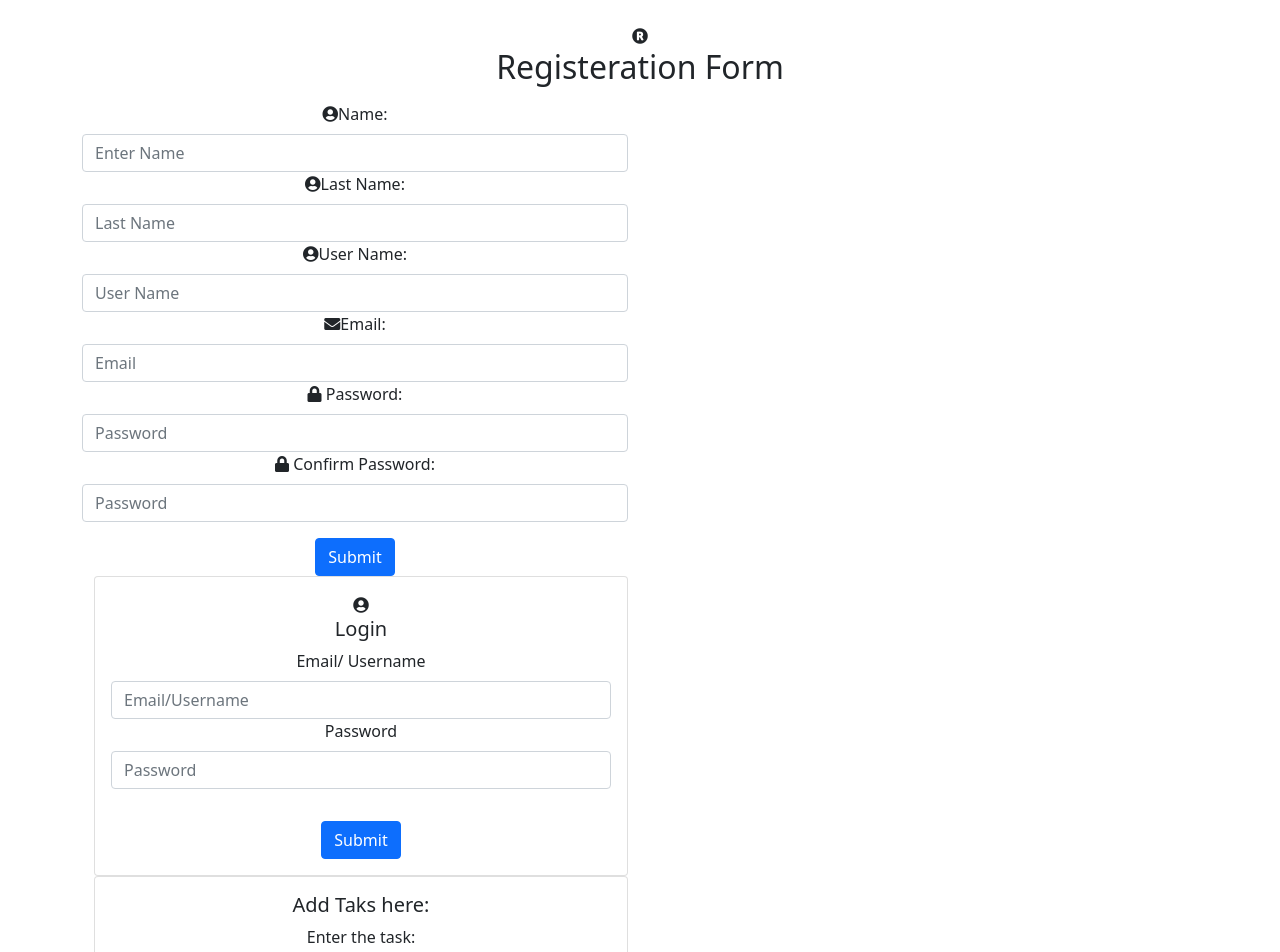
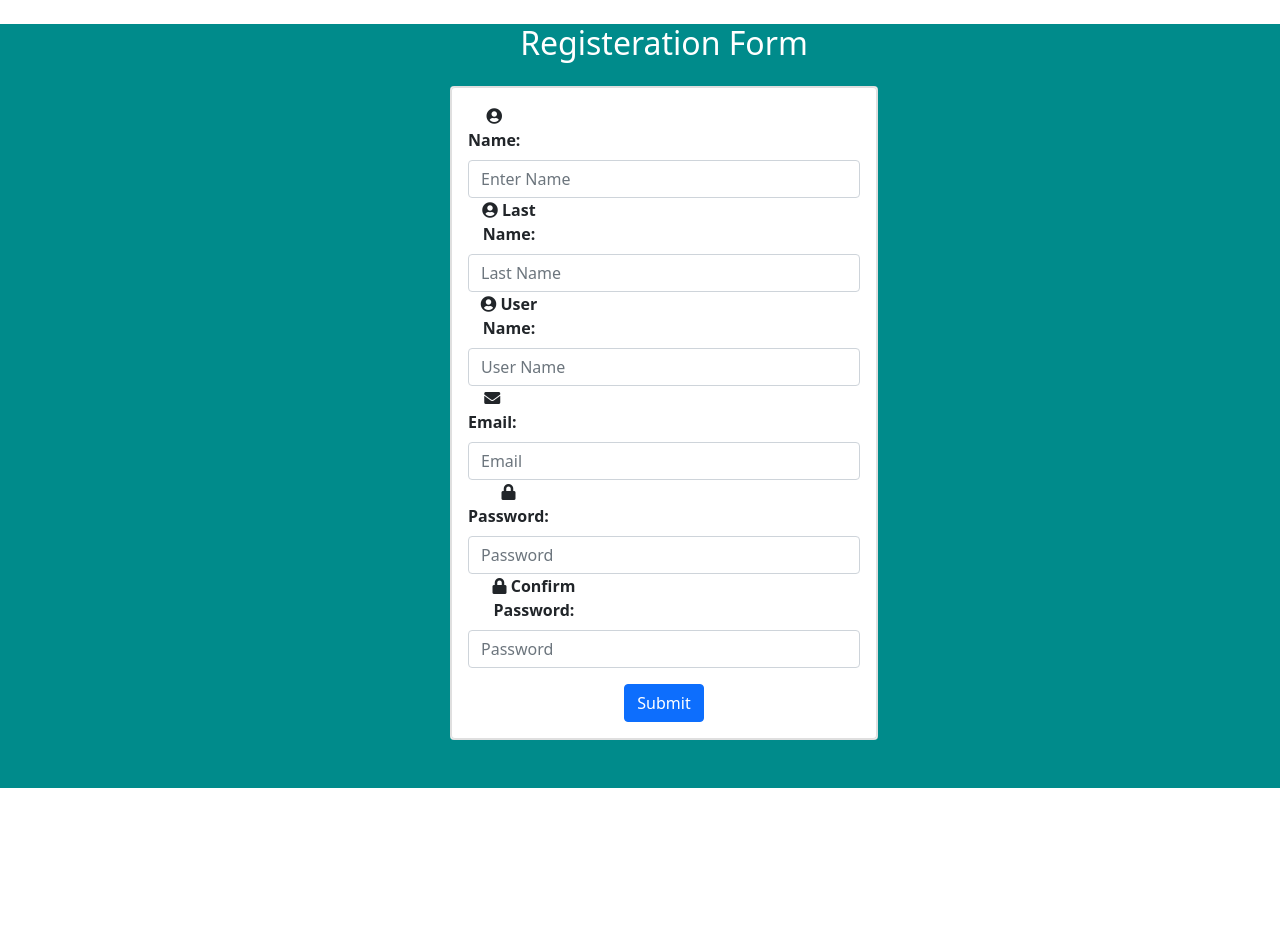
Before and after one commit to Mango-111/Todo-app-with-Registeration-and-Login-page, a React (Create React App) app: page / in a window 1280 px wide. Shown: the top 952 px of the page. After the commit the page ends 800 px from the top, so only its background shows below. Built offline with nearby package versions, Linux system fonts and the light colour scheme.

Commit message:
Added styling and functionality in todo page

```diff
--- a/src/App.js
+++ b/src/App.js
@@ -2,12 +2,17 @@ import './App.css';
 import Registeration from './components/Registeration';
 import Login from './components/Login'
 import Entry from './components/Entry'
+import { BrowserRouter as Router, Route, Switch } from 'react-router-dom';
 function App() {
   return (
     <div className="App">
-      <Registeration/>
-      <Login/>
-      <Entry/>
+      <Router>
+        <Switch>
+          <Route path="/" exact component={Registeration}/>
+          <Route path="/Login" exact component={Login} />
+          <Route path="/Entry" exact component={Entry} />
+        </Switch>
+      </Router>
     </div>
   );
 }
--- /dev/null
+++ b/src/components/Entry.css
@@ -0,0 +1,8 @@
+.align{margin-left:270px;}
+
+.label1{margin-right: 360px;font-weight: bold;}
+
+.label2{margin-right:400px;font-weight: bold;}
+
+.setBg{background-color: darkslategrey;
+       height:530px;}
--- a/src/components/Entry.js
+++ b/src/components/Entry.js
@@ -1,35 +1,121 @@
-import React from 'react'
-import { Form, Button, Container, Row, Col, Card } from 'react-bootstrap'
+import React, { useState } from 'react'
+import { Form, Button, Container, Row, Col, Card, Table } from 'react-bootstrap'
+import './Entry.css'
 function Entry() {
+    const [inputData, setInput] = useState();
+    const [items, setItems] = useState([]);
+    const [Priority, setPriority] = useState();
+    const [priorities, setPrior] = useState([]);
+
+    // To add items
+    const addItem = () => {
+        if (!inputData) {
+
+        } else {
+            setItems([...items, inputData]);
+            setInput('');
+        }
+    }
+
+    const addPriority = () => {
+        if (!Priority) {
+        } else {
+            setPrior([...priorities, Priority]);
+            setPriority('');
+        }
+    }
+
+    const deleteItem = (id) => {
+        const updateItem = items.filter((elem, ind) => {
+            return ind !== id;
+        });
+        setItems(updateItem);
+    }
     return (
-        <div>
+        <div >
             <div>
                 <Container>
                     <div>
-                        <Container>
+                        <Container className="setBg">
                             <Row>
-                                <Col md={6}>
-
-                                    <Card style={{ width: '100'}}>
+                                <Col md={6} className="align mt-5">
+                                    <Card style={{ width: '100' }}>
                                         <Card.Body>
                                             <Card.Title>Add Taks here:</Card.Title>
+                                            <img src="../Images/todo_icon.jpg" alt="Todo list icon" style={{ height: 80, width: 90 }} />
                                             <Card.Text>
-                                                <Form.Label>Enter the task:</Form.Label>
-                                                <Form.Control placeholder="New Task" type="text" />
+                                                <Form.Label className="label1">Enter the task:</Form.Label>
+                                                <Form.Control placeholder="New Task" type="text" value={inputData} onChange={(e) => setInput(e.target.value)} />
 
-                                                <Form.Label> Priority</Form.Label>
-                                                <Form.Control placeholder="Priority" type="number" />
+                                                <Button variant="primary" type="submit" className="mt-3 mb-3" onClick={addItem}>Add Task</Button>
+
+                                                <Form.Label className="label2"> Priority:</Form.Label>
+                                                <Form.Control placeholder="Priority" type="number" value={Priority} onChange={(e) => setPriority(e.target.value)} />
                                             </Card.Text>
-                                            <Button variant="primary" type="submit" className="mt-3">Submit</Button>
+                                            <Button variant="primary" type="submit" className="mt-3" onClick={addPriority}>Add Priority</Button>
                                         </Card.Body>
                                     </Card>
                                 </Col>
                             </Row>
                         </Container>
+                        <Container>
+                            <div>
+                                {
+                                    items.map((elem, ind) => {
+                                        return (
+                                            <div key={ind}>
+                                                <Table striped bordered hover>
+                                                    <thead>
+                                                        <tr>
+                                                            <th>Sr.No</th>
+                                                            <th>Task Name</th>
+                                                            <th>Task done</th>
+                                                            <th>Delete Task</th>
+                                                        </tr>
+                                                    </thead>
+                                                    <tbody>
+                                                        <tr>
+                                                            <td>1</td>
+                                                            <td>{elem}</td>
+                                                            <td><i class="fas fa-check-square"></i></td>
+                                                            <td><i class="fas fa-times-circle" onClick={(e) => deleteItem(ind)}></i></td>
+                                                        </tr>
+                                                    </tbody>
+                                                </Table>
+                                            </div>)
+                                    })
+                                }
+                            </div>
+                            <div>
+                                <Row>
+                                    <Col md={3}>
+                                {
+                                    priorities.map((prio, ind1) => {
+                                        return (
+                                            <div key={ind1}>
+                                                <Table striped bordered hover>
+                                                    <thead>
+                                                        <tr>
+                                                            <th>Priority</th>
+                                                        </tr>
+                                                    </thead>
+                                                    <tbody>
+                                                        <tr>
+                                                            <td>{prio}</td>
+                                                        </tr>
+                                                    </tbody>
+                                                </Table>
+                                            </div>
+                                        )
+                                        })
+                                    }
+                                    </Col>
+                                    </Row>
+                                 </div>
+                        </Container>
                     </div>
                 </Container>
             </div>
-
         </div>
     )
 }
--- /dev/null
+++ b/src/components/Login.css
@@ -0,0 +1,6 @@
+.bakground{background-color:darkslategray;}
+.log_form{margin-left:270px;}
+.form_label{font-weight: bold;
+            margin-right:320px;}
+.form_label_1{font-weight: bold;
+           margin-right:390px;}
--- a/src/components/Login.js
+++ b/src/components/Login.js
@@ -1,5 +1,6 @@
 import React, {useState} from 'react'
 import { Form, Button, Container, Row, Col, Card } from 'react-bootstrap'
+import './Login.css'
 function Login() {
     const [Email_login ,setEmail_login]=useState(" ");
     const [Password_login,setPass_login]=useState(" ");
@@ -25,20 +26,20 @@ function Login() {
                     <div>
                         <Container>
                             <Row>
-                                <Col md={6}>
+                                <Col md={6} className="log_form mt-5">
                                 <Form onSubmit={handleLogin}>
                                     <Card style={{ width: '100'}}>
                                         <Card.Body>
                                         <i class="fas fa-user-circle"></i>
                                             <Card.Title>Login</Card.Title>
                                             <Card.Text>
-                                                <Form.Label>Email/ Username</Form.Label>
+                                                <Form.Label className="form_label"><i class="fas fa-envelope"></i> Email/ Username:</Form.Label>
                                                 <Form.Control placeholder="Email/Username" type="text" onChange={(e)=>setEmail_login(e.target.value)} />
 
-                                                <Form.Label> Password</Form.Label>
+                                                <Form.Label className="form_label_1 mt-3"><i class="fas fa-lock"></i> Password:</Form.Label>
                                                 <Form.Control placeholder="Password" type="Password" onChange={(e)=>setPass_login(e.target.value) }/>
                                             </Card.Text>
-                                            <Button variant="primary" type="submit" className="mt-3">Submit</Button>
+                                            <Button variant="primary" type="submit" className="mt-3" href="./Entry">Login</Button>
                                         </Card.Body>
                                     </Card>
                                     </Form>
--- /dev/null
+++ b/src/components/Register.css
@@ -0,0 +1,9 @@
+.bg{background-color:darkcyan;}
+.form{margin-left: 200px;}
+.bg1{margin-left: 250px;}
+.card{background-color:lightsalmon;}
+.label{margin-right:340px; font-weight: bolder;}
+.label_1{margin-right: 310px;font-weight: bolder;}
+.label_2{margin-right: 260px;font-weight: bolder;}
+.label_3{margin-right:335px; font-weight: bolder;}
+.label_4{margin-right: 350px; font-weight: bolder;}
--- a/src/components/Registeration.js
+++ b/src/components/Registeration.js
@@ -1,43 +1,31 @@
-import React ,{useState ,useEffect}  from 'react'
-import { Form, Button, Container,Row,Col} from 'react-bootstrap'
-import {addStorage} from '../components/Storage'
+import React, { useState } from 'react'
+import { Form, Button, Container, Row, Col, Card } from 'react-bootstrap'
+import { Link, Redirect } from 'react-router-dom';
+import Login from './Login'
+import './Register.css'
 
 function Registeration() {
     const [Fname, setUser] = useState(" ");
-    const [Lname,setLname] = useState(" ");
-    const [Uname,setUname] = useState(" ");
-    const [Email,setEmail] = useState(" ");
-    const [Pass, setPass] =useState( " ");
-    const [Conpass,setConPass] = useState(" ");
+    const [Lname, setLname] = useState(" ");
+    const [Uname, setUname] = useState(" ");
+    const [Email, setEmail] = useState(" ");
+    const [Pass, setPass] = useState(" ");
+    const [Conpass, setConPass] = useState(" ");
 
     const [flag, setFlag] = useState(false);
     const [login, setLogin] = useState(true);
-    const [info, setInfo] = useState(true);
 
-//     const setDataStorage=async ()=>{
-//         try{
-//              const d = await addStorage();
-//              localStorage.setItem('data',JSON.stringify(d));
-//         }catch(error){
-//             console.log(error);
-//         }
-//     }
-
-//    useEffect(() => {
-//        setDataStorage();
-//    }, [])
-    const handleForm =(e)=>{
+    const handleForm = (e) => {
         e.preventDefault();
 
-        if(!Fname || !Lname ||!Uname || !Email || !Email || !Pass || !Conpass )
-        {
+        if (!Fname || !Lname || !Uname || !Email || !Email || !Pass || !Conpass) {
             setFlag(true);
         }
-        else{
+        else {
             setFlag(false);
             localStorage.setItem("Email", JSON.stringify(Email));
             localStorage.setItem("Password", JSON.stringify(Pass));
-            localStorage.setItem("Username",JSON.stringify(Uname));
+            localStorage.setItem("Username", JSON.stringify(Uname));
             console.log("Saved in Local Storage");
 
             setLogin(!login)
@@ -45,48 +33,59 @@ function Registeration() {
 
     }
 
-    const handleClick=(e)=>{
+    const handleClick = (e) => {
+        let logged = "";
         e.preventDefault();
+        if (Fname != " " && Lname !== " " && Uname !== " " && Email !== " " && Email !== " " && Pass !== " " && Conpass !== " ") {
+            setLogin(login);
+            // logged = true;
+            //  return <Redirect to="./Login"/>
+        }
+        else {
             setLogin(!login)
             alert("Please fill all the fields")
+        }
     }
 
 
     return (
         <div>
-            <Container className="mt-4">
-                <Form onSubmit={handleForm}>
-                <i class="fas fa-registered"></i>
-                    <h2> Registeration Form</h2>
-                    <Row className="mt-3">
-                        <Col md={6}>
-                        <Form.Label><i class="fas fa-user-circle"></i>Name:</Form.Label>
-                        <Form.Control type="]text" placeholder="Enter Name"  onChange={(e)=>setUser(e.target.value)}/>
+            <div className="mt-4 bg">
+                <Row className="ml-5">
+                    <Col md={6} className="bg1">
+                        <Form onSubmit={handleForm} className="ml-5 form">
+                            <h2 style={{color:"white"}}> Registeration Form</h2>
+                            <Card style={{ width: "300" }} className="mt-4 mb-5">
+                                <Card.Body className="card">
+                                    <Card.Text>
+                                        <Form.Label className="label"><i class="fas fa-user-circle"></i> Name:</Form.Label>
+                                        <Form.Control type="]text" placeholder="Enter Name" onChange={(e) => setUser(e.target.value)} />
 
-                            <Form.Label><i class="fas fa-user-circle"></i>Last Name:</Form.Label>
-                            <Form.Control type="text" placeholder="Last Name" onChange={(e)=>setLname(e.target.value)} />
+                                        <Form.Label className="label_1"><i class="fas fa-user-circle"></i> Last Name:</Form.Label>
+                                        <Form.Control type="text" placeholder="Last Name" onChange={(e) => setLname(e.target.value)} />
 
-                            <Form.Label><i class="fas fa-user-circle"></i>User Name:</Form.Label>
-                            <Form.Control type="text" placeholder="User Name"  onChange={(e)=>setUname(e.target.value)}/>
+                                        <Form.Label className="label_1"><i class="fas fa-user-circle"></i> User Name:</Form.Label>
+                                        <Form.Control type="text" placeholder="User Name" onChange={(e) => setUname(e.target.value)} />
 
-                        <Form.Label><i class="fas fa-envelope"></i>Email:</Form.Label>
-                        <Form.Control placeholder="Email" type="email" onChange={(e)=>setEmail(e.target.value)} />
+                                        <Form.Label className="label_4"><i class="fas fa-envelope"></i> Email:</Form.Label>
+                                        <Form.Control placeholder="Email" type="email" onChange={(e) => setEmail(e.target.value)} />
 
-                        <Form.Label><i class="fas fa-lock"></i> Password:</Form.Label>
-                        <Form.Control placeholder="Password" type="Password" onChange={(e)=>setPass(e.target.value)}/>
+                                        <Form.Label className="label_3"><i class="fas fa-lock"></i> Password:</Form.Label>
+                                        <Form.Control placeholder="Password" type="Password" onChange={(e) => setPass(e.target.value)} />
 
-                        <Form.Label> <i class="fas fa-lock"></i> Confirm Password:</Form.Label>
-                        <Form.Control placeholder="Password" type="Password" onChange={(e)=>setConPass(e.target.value)} />
+                                        <Form.Label className="label_2"> <i class="fas fa-lock"></i> Confirm Password:</Form.Label>
+                                        <Form.Control placeholder="Password" type="Password" onChange={(e) => setConPass(e.target.value)} />
 
-
-
-                    <Button variant="primary" type="submit" className="mt-3" onClick={handleClick}>
+                                        <Button href="./Login" variant="primary" type="submit" className="mt-3" onClick={handleClick}>
                                             Submit
                                         </Button>
+                                    </Card.Text>
+                                </Card.Body>
+                            </Card>
+                        </Form>
                     </Col>
                 </Row>
-                </Form>
-            </Container>
+            </div>
 
         </div>
     )
```
Also changed, not shown: src/components/Storage.js (deleted, +0 -15 lines), public/Images/todo_icon.jpg (added). Lines whose indentation alone changed are shown as unchanged.
